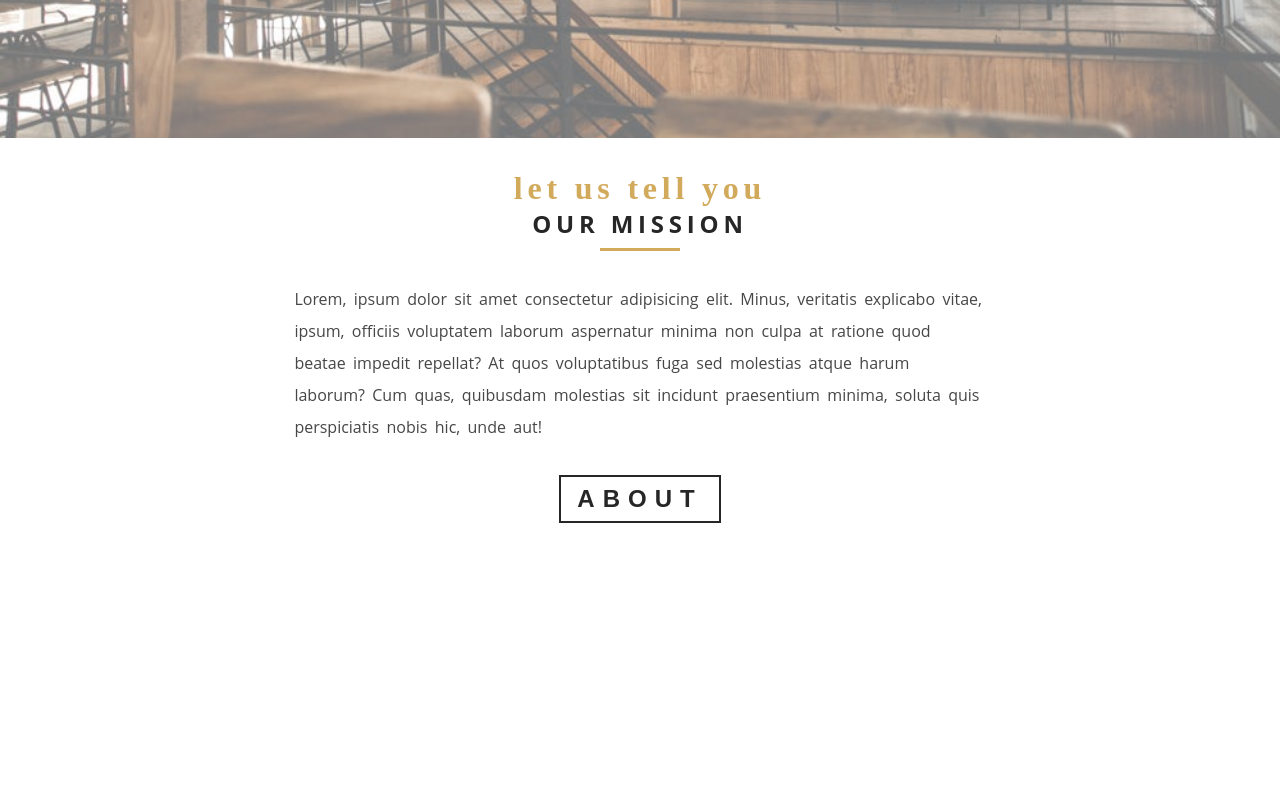
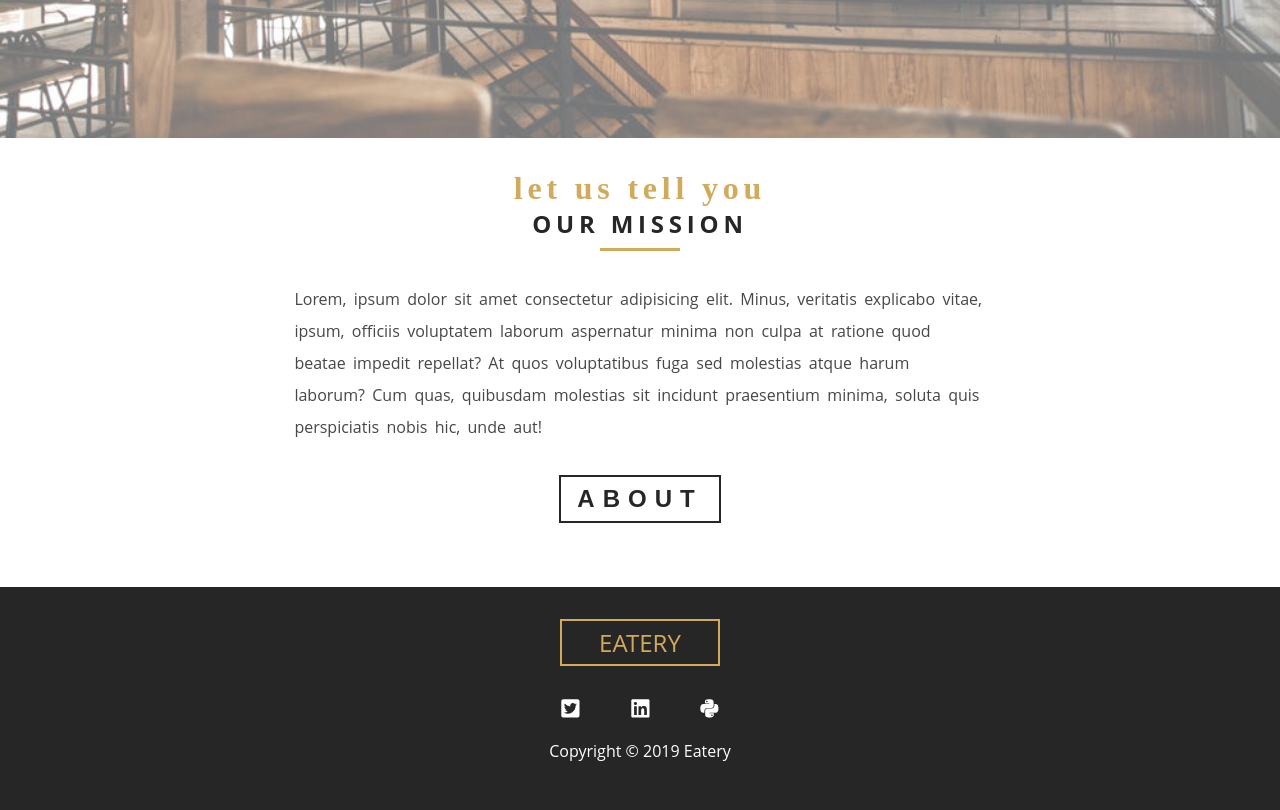
Before and after one commit to mwptje/gatsby-course-restaurant-site, a Gatsby site: page / in a window 1280 px wide. Shown: the part 663-1473 px from the top of the page. Before the commit the page ends 1250 px from the top, so only its background shows below. Built offline with nearby package versions, Linux system fonts and the light colour scheme; Gatsby itself is replaced by a stand-in of ours.

Commit message:
footer now included

```diff
--- a/src/components/HomePageComponents/QuickInfo.js
+++ b/src/components/HomePageComponents/QuickInfo.js
@@ -35,7 +35,7 @@ const QuickInfoWrapper = styled.div`
     color: ${styles.colors.mainGrey};
     word-spacing: 0.2rem;
   }
-  @media {
+  @media (min-width: 768px) {
     width: 70%;
   }
   @media (min-width: 992px) {
--- /dev/null
+++ b/src/components/globals/Footer.js
@@ -0,0 +1,83 @@
+import React, { Component } from "react"
+import styled from "styled-components"
+import { styles } from "../../utils"
+import { FaTwitterSquare, FaLinkedin, FaPython } from "react-icons/fa"
+
+export default class Footer extends Component {
+  state = {
+    icons: [
+      {
+        id: 1,
+        icon: <FaTwitterSquare className="icon twitter-icon" />,
+        path: "https://twitter.com",
+      },
+      {
+        id: 2,
+        icon: <FaLinkedin className="icon linkedin-icon" />,
+        path: "https://www.linkedin.com/in/marc-van-der-valk/",
+      },
+      {
+        id: 3,
+        icon: <FaPython className="icon python-icon" />,
+        path: "https://python.org",
+      },
+    ],
+  }
+  render() {
+    return (
+      <FooterWrapper>
+        <div className="title">eatery</div>
+        <div className="icons">
+          {this.state.icons.map(item => (
+            <a
+              href={item.path}
+              key={item.id}
+              target="_blank"
+              rel="noopener noreferrer"
+            >
+              {item.icon}
+            </a>
+          ))}
+        </div>
+        <p className="copyright">
+          copyright &copy; {new Date().getFullYear()} Eatery
+        </p>
+      </FooterWrapper>
+    )
+  }
+}
+
+const FooterWrapper = styled.footer`
+  padding: 2rem 0;
+  background: ${styles.colors.mainBlack};
+  .icons {
+    width: 10rem;
+    display: flex;
+    justify-content: space-between;
+    margin: 0 auto;
+  }
+  .icon {
+    color: ${styles.colors.mainWhite};
+    font-size: 1.3rem;
+    ${styles.transition({})};
+    &:hover {
+      color: ${styles.colors.mainYellow};
+    }
+  }
+  .copyright {
+    color: ${styles.colors.mainWhite};
+    text-transform: capitalize;
+    text-align: center;
+    margin: 1rem 0;
+  }
+  .title {
+    text-align: center;
+    width: 10rem;
+    color: ${styles.colors.mainYellow};
+    text-transform: uppercase;
+    padding: 0.3rem;
+    margin: 0 auto 2rem auto;
+    font-size: 1.5rem;
+    ${styles.border({ color: `${styles.colors.mainYellow}` })};
+  }
+`
--- a/src/components/layout.js
+++ b/src/components/layout.js
@@ -9,7 +9,7 @@ import React from "react"
 import PropTypes from "prop-types"
 import { createGlobalStyle } from "styled-components"
 import Navbar from "../components/globals/navbar"
-
+import Footer from "../components/globals/Footer"
 // import "./bootstrap.min.css"
 // import "./layout.css"
 // import "../sass/layout.scss"
@@ -20,6 +20,7 @@ const Layout = ({ children }) => {
       <GlobalStyle />
       <Navbar />
       {children}
+      <Footer />
     </React.Fragment>
   )
 }
--- a/src/utils/Button.js
+++ b/src/utils/Button.js
@@ -21,7 +21,7 @@ const BannerButton = styled.button`
 `
 const SectionButton = styled(BannerButton)`
   color: ${styles.colors.mainBlack};
-  ${styles.border({ color: `${styles.colors.mainBlack}` })}
+  ${styles.border({ color: `${styles.colors.mainBlack}` })};
   &:hover {
     background: ${styles.colors.mainBlack};
     color: ${styles.colors.mainYellow};
```
